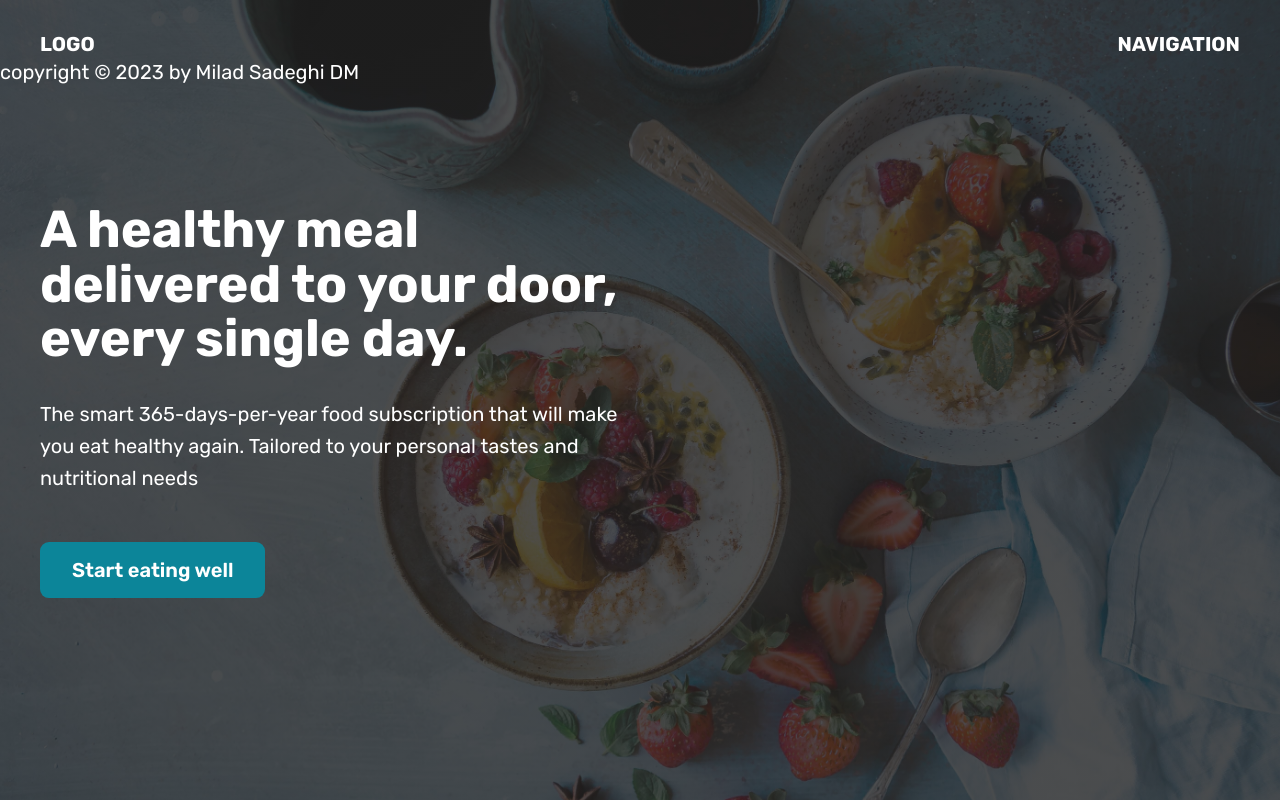
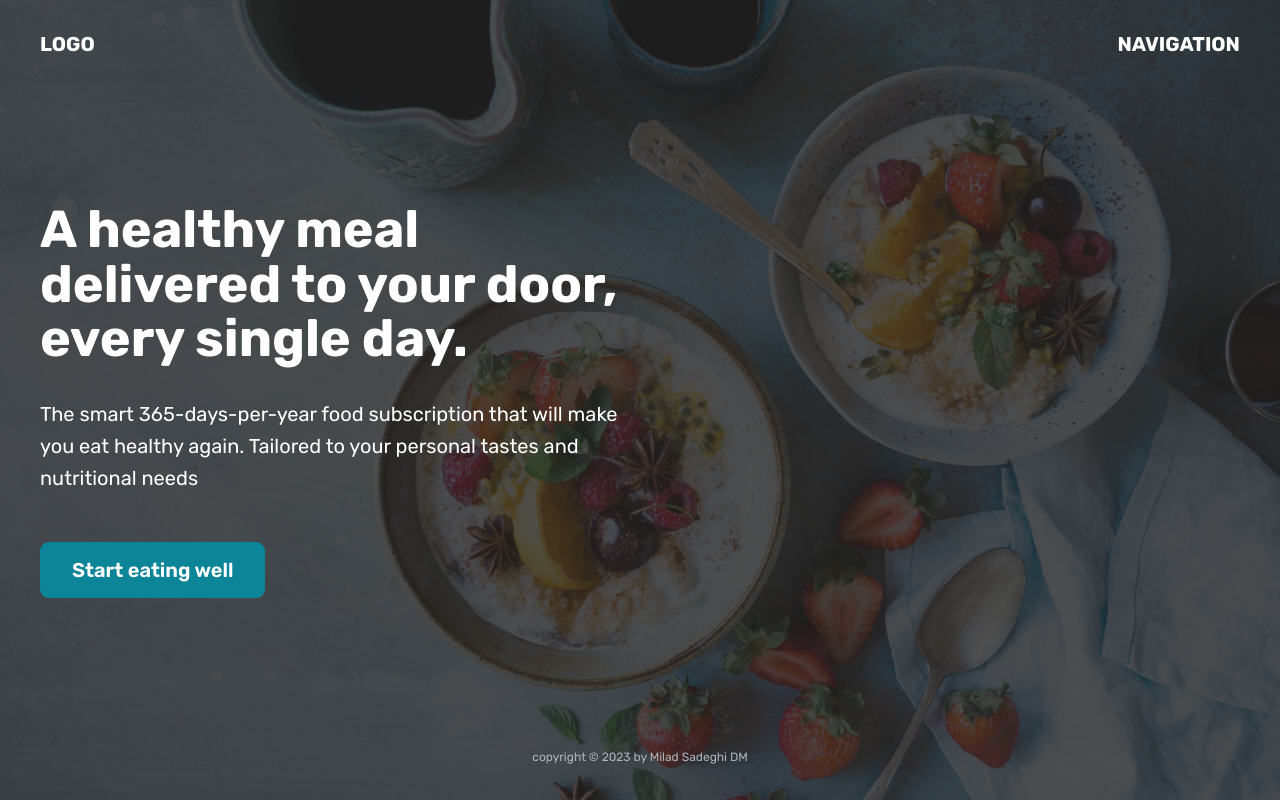
Before and after one commit to EverLookNeverSee/hero_section_1, a plain HTML site: page index.html in a window 1280 px wide. Drawn offline with Linux system fonts and the light colour scheme.

Commit message:
Applying styles to license statement

```diff
--- a/styles.css
+++ b/styles.css
@@ -72,3 +72,12 @@ p {
 .btn:active {
     background-color: #15aabf;
 }
+
+.license {
+    position: absolute;
+    bottom: 0;
+    left: 50%;
+    transform: translate(-50%, 80%);
+    font-size: 12px;
+    color: #adb5bd;
+}
```
